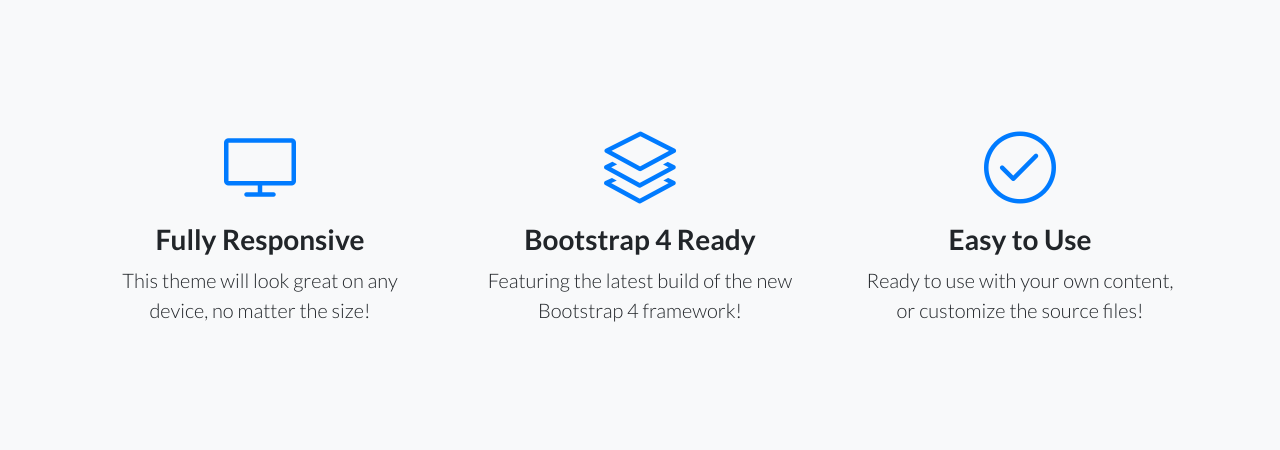
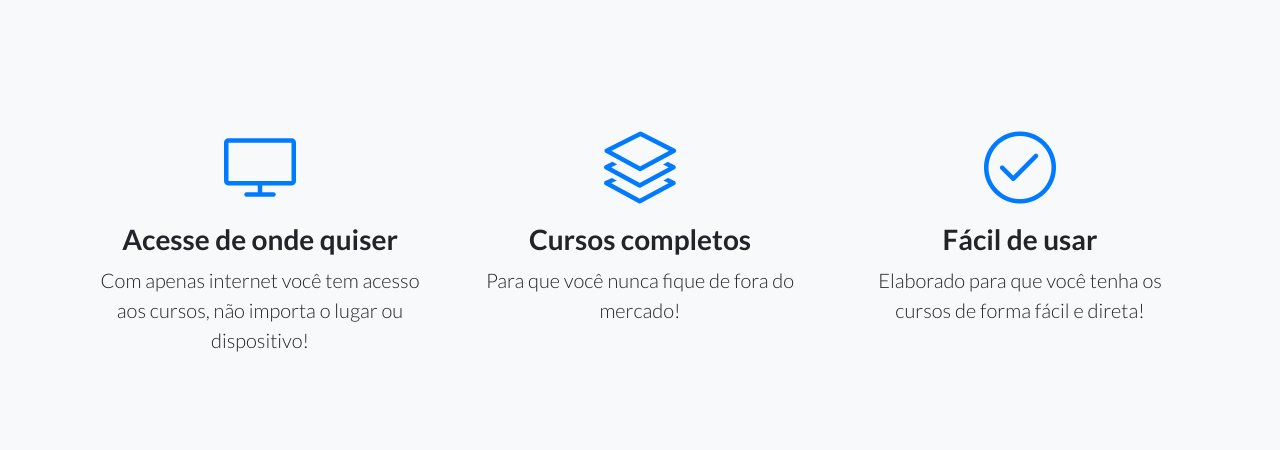
Before and after one commit to Non-Devs/django-ds, a Django app: page / in a window 1280 px wide. Shown: the part 604-1054 px from the top of the page. Run offline with Django 3.2, Linux system fonts and the light colour scheme; some libraries are stand-ins or nearby versions.

Commit message:
Alterações nos templates

```diff
--- a/ped/core/static/css/landing-page.css
+++ b/ped/core/static/css/landing-page.css
@@ -15,7 +15,7 @@ h6 {
 header.masthead {
   position: relative;
   background-color: #343a40;
-  background: url("../img/bg-masthead.jpg") no-repeat center center;
+  background: url("/img/bg-masthead.jpg") no-repeat center center;
   -webkit-background-size: cover;
   -moz-background-size: cover;
   -o-background-size: cover;
@@ -101,7 +101,7 @@ header.masthead h1 {
 .call-to-action {
   position: relative;
   background-color: #343a40;
-  background: url("../img/bg-masthead.jpg") no-repeat center center;
+  background: url("/img/books.jpg") no-repeat center center;
   -webkit-background-size: cover;
   -moz-background-size: cover;
   -o-background-size: cover;
--- a/ped/core/templates/base.html
+++ b/ped/core/templates/base.html
@@ -29,7 +29,7 @@
     <!-- Navigation -->
     <nav class="navbar navbar-light bg-light navbar-static-top">
       <div class="container">
-        <a class="navbar-brand" href="">PED</a>
+        <a class="navbar-brand" href="{% url 'home' %}">PED</a>
         <a class="navbar-brand" href="{% url 'home' %}">Inicio</a>
         <a class="navbar-brand" href="#">Cursos</a>
         <a class="navbar-brand" href="{%  url 'contact' %}">Contato</a>
@@ -45,22 +45,22 @@
           <div class="col-lg-6 h-100 text-center text-lg-left my-auto">
             <ul class="list-inline mb-2">
               <li class="list-inline-item">
-                <a href="#">About</a>
+                <a href="#">Sobre</a>
               </li>
               <li class="list-inline-item">&sdot;</li>
               <li class="list-inline-item">
-                <a href="#">Contact</a>
+                <a href="#">Contato</a>
               </li>
               <li class="list-inline-item">&sdot;</li>
               <li class="list-inline-item">
-                <a href="#">Terms of Use</a>
+                <a href="#">Termos de uso</a>
               </li>
               <li class="list-inline-item">&sdot;</li>
               <li class="list-inline-item">
-                <a href="#">Privacy Policy</a>
+                <a href="#">Política de privacidade</a>
               </li>
             </ul>
-            <p class="text-muted small mb-4 mb-lg-0">&copy; Your Website 2018. All Rights Reserved.</p>
+            <p class="text-muted small mb-4 mb-lg-0">&copy; Plataforma de ensino à distância 2018. Todos os direitos reservados.</p>
           </div>
           <div class="col-lg-6 h-100 text-center text-lg-right my-auto">
             <ul class="list-inline mb-0">
--- a/ped/core/templates/contact.html
+++ b/ped/core/templates/contact.html
@@ -1,3 +1,4 @@
 {% extends "base.html" %}
 {% block content %}
+Em breve...
 {% endblock %}
--- a/ped/core/templates/home.html
+++ b/ped/core/templates/home.html
@@ -34,8 +34,8 @@
               <div class="features-icons-icon d-flex">
                 <i class="icon-screen-desktop m-auto text-primary"></i>
               </div>
-              <h3>Fully Responsive</h3>
-              <p class="lead mb-0">This theme will look great on any device, no matter the size!</p>
+              <h3>Acesse de onde quiser</h3>
+              <p class="lead mb-0">Com apenas internet você tem acesso aos cursos, não importa o lugar ou dispositivo!</p>
             </div>
           </div>
           <div class="col-lg-4">
@@ -43,8 +43,8 @@
               <div class="features-icons-icon d-flex">
                 <i class="icon-layers m-auto text-primary"></i>
               </div>
-              <h3>Bootstrap 4 Ready</h3>
-              <p class="lead mb-0">Featuring the latest build of the new Bootstrap 4 framework!</p>
+              <h3>Cursos completos</h3>
+              <p class="lead mb-0">Para que você nunca fique de fora do mercado!</p>
             </div>
           </div>
           <div class="col-lg-4">
@@ -52,15 +52,15 @@
               <div class="features-icons-icon d-flex">
                 <i class="icon-check m-auto text-primary"></i>
               </div>
-              <h3>Easy to Use</h3>
-              <p class="lead mb-0">Ready to use with your own content, or customize the source files!</p>
+              <h3>Fácil de usar</h3>
+              <p class="lead mb-0">Elaborado para que você tenha os cursos de forma fácil e direta!</p>
             </div>
           </div>
         </div>
       </div>
     </section>
 
-    <!-- Image Showcases -->
+    <!-- Image Showcases
     <section class="showcase">
       <div class="container-fluid p-0">
         <div class="row no-gutters">
@@ -86,7 +86,7 @@
           </div>
         </div>
       </div>
-    </section>
+    </section>-->
 
     <!-- Testimonials -->
     <section class="testimonials text-center bg-light">
```
Also changed, not shown: ped/core/static/img/books.jpg (added).
